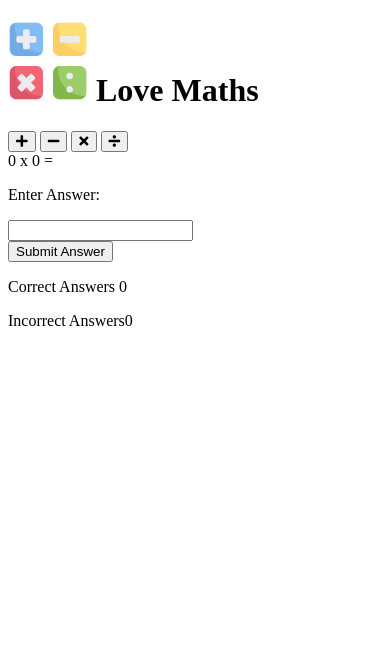
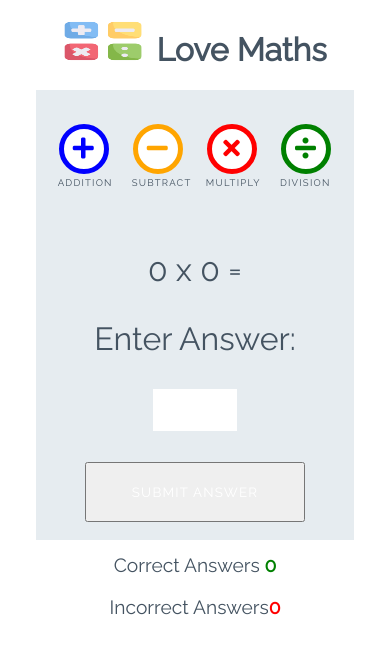
Before and after one commit to folarin-ogungbemi/love-maths, a plain HTML site: page index.html in a window 390 px wide. Drawn offline with Linux system fonts and the light colour scheme.

Commit message:
Add styles for game

```diff
--- a/assets/css/style.css
+++ b/assets/css/style.css
@@ -0,0 +1,252 @@
+/* --------- Global style */
+
+body {
+    background-color: white;
+    font-family: "Raleway", sans-serif;
+    color: #445361;
+    text-align: center;
+}
+
+/* --------- Heading */
+
+.heading {
+    text-align: center;
+    font-size: 2.5rem;
+}
+
+.logo {
+    height: 40px;
+    padding-right: 5px;
+}
+
+/* --------- Game layout */
+
+.game-area {
+    background-color: #E6ECF0;
+    box-sizing: border-box;
+    width: 85%;
+    height: 65vh;
+    max-height: 450px;
+    max-width: 830px;
+    margin-left: auto;
+    margin-right: auto;
+    padding: 1%;
+}
+
+.question-area {
+    width: 50%;
+    font-size: 2rem;
+    margin: auto;
+    padding: 50px 0;
+}
+
+.question-area span {
+    padding: 0 15px;
+}
+
+.score-area {
+    margin: 5px auto;
+    width: 60%;
+    font-size: 1.2rem;
+}
+
+.controls-area {
+    width: 85%;
+    margin: 30px auto;
+}
+
+#score {
+    color: green;
+    font-weight: bold;
+}
+
+#incorrect {
+    color: red;
+    font-weight: bold;
+}
+
+.answer-message {
+    display: none;
+    font-size: 1rem;
+}
+
+#answer-box {
+    border: none;
+    color: #445361;
+    display: inline-block;
+    height: 40px;
+    width: 80px;
+    font-size: 1.2rem;
+}
+
+.scores {
+    display: inline-block;
+    padding: 25px;
+}
+
+/* --------- Buttons */
+
+.btn {
+    width: 220px;
+    height: 60px;
+    font-family: "Raleway", sans-serif;
+    text-transform: uppercase;
+    letter-spacing: 1.2px;
+    color: white;
+}
+
+.btn:focus {
+    outline: none;
+}
+
+.btn--big {
+    padding-top: 10px;
+    border-radius: 50%;
+    background-color: white;
+    border: 10px solid;
+    width: 100px;
+    height: 100px;
+    font-size: 3.2rem;
+    margin: 0 30px;
+    transition: all 0.5s;
+}
+
+.btn--big::after{
+    content: attr(data-type);
+    font-size: 1rem;
+    color: #445361;
+    position: relative;
+    left: -0.5em;
+}
+
+.btn--blue {
+    border-color: blue;
+    color: blue;
+}
+
+.btn--blue:active,
+.btn--blue:hover {
+    background-color: darkblue;
+    color: white;
+}
+
+.btn--orange {
+    border-color: orange;
+    color: orange;
+}
+
+.btn--orange:active,
+.btn--orange:hover {
+    background-color: darkorange;
+    color: white;
+}
+
+.btn--red {
+    border-color: red;
+    color: red;
+}
+
+.btn--red:active,
+.btn--red:hover {
+    background-color: darkred;
+    color: white;
+}
+
+.btn--green {
+    border-color: green;
+    color: green;
+}
+
+.btn--green:active,
+.btn--green:hover {
+    background-color: darkgreen;
+    color: white;
+}
+
+.btn--gray {
+    margin-top: 25px;
+    background-color: #445361;
+    border: 1px transparent;
+    border-radius: 20px;
+}
+
+.btn--gray:active,
+.btn--gray:hover {
+    background-color: #0d1013;
+}
+
+/* --------- Media queries */
+
+@media (max-width: 414px) {
+    .controls-area {
+        width: 100%;
+    }
+
+    .btn--big {
+        margin: 0 10px;
+        padding: 5px;
+        border: 5px solid;
+        width: 50px;
+        height: 50px;
+        font-size: 1.5rem;
+    }
+
+    .btn--big::after {
+        font-size: 0.6rem;
+        left: -0.7rem;
+    }
+
+    .question-area {
+        padding: 10% 0;
+        width: 100%;
+    }
+
+    .question-area span {
+        padding: 0;
+    }
+
+    .answer-message {
+        display: block;
+    }
+
+    #answer-box {
+        display: block;
+        margin: 0 auto;
+    }
+    .btn--gray {
+        margin-top: 0;
+    }
+
+    .score-area {
+        width: 100%;
+    }
+
+    .scores {
+        margin: 0.5em auto;
+        display: block;
+        padding: 5px;
+    }
+
+    .heading {
+        font-size: 2rem;
+    }
+}
+
+@media (max-width: 320px) {
+    .game-area {
+        height: 70vh;
+    }
+
+    .controls-area {
+        width: 75%;
+        margin: 10px auto;
+    }
+
+    .btn--big {
+        margin: 10px 10px;
+    }
+    .question-area {
+        padding: 10px 0;
+    }
+
+}
--- a/index.html
+++ b/index.html
@@ -20,16 +20,16 @@
 
     <div class="game-area">
         <div class="controls-area">
-            <button class="btn btn--big btn--blue">
+            <button data-type="addition" class="btn btn--big btn--blue">
                 <i class="fas fa-plus"></i>
             </button>
-            <button class="btn btn--big btn--orange">
+            <button data-type="subtract" class="btn btn--big btn--orange">
                 <i class="fas fa-minus"></i>
             </button>
-            <button class="btn btn--big btn--red">
+            <button data-type="multiply" class="btn btn--big btn--red">
                 <i class="fas fa-times"></i>
             </button>
-            <button class="btn btn--big btn--green">
+            <button data-type="division" class="btn btn--big btn--green">
                 <i class="fas fa-divide"></i>
             </button>
         </div>
@@ -41,7 +41,7 @@
             <p class="answer message">Enter Answer:</p>
             <input type="number" id="answer-box">
         </div>
-        <button class="btn btn-gray">Submit Answer</button>
+        <button data-type="submit"class="btn btn-gray">Submit Answer</button>
 
     </div>
 
```
